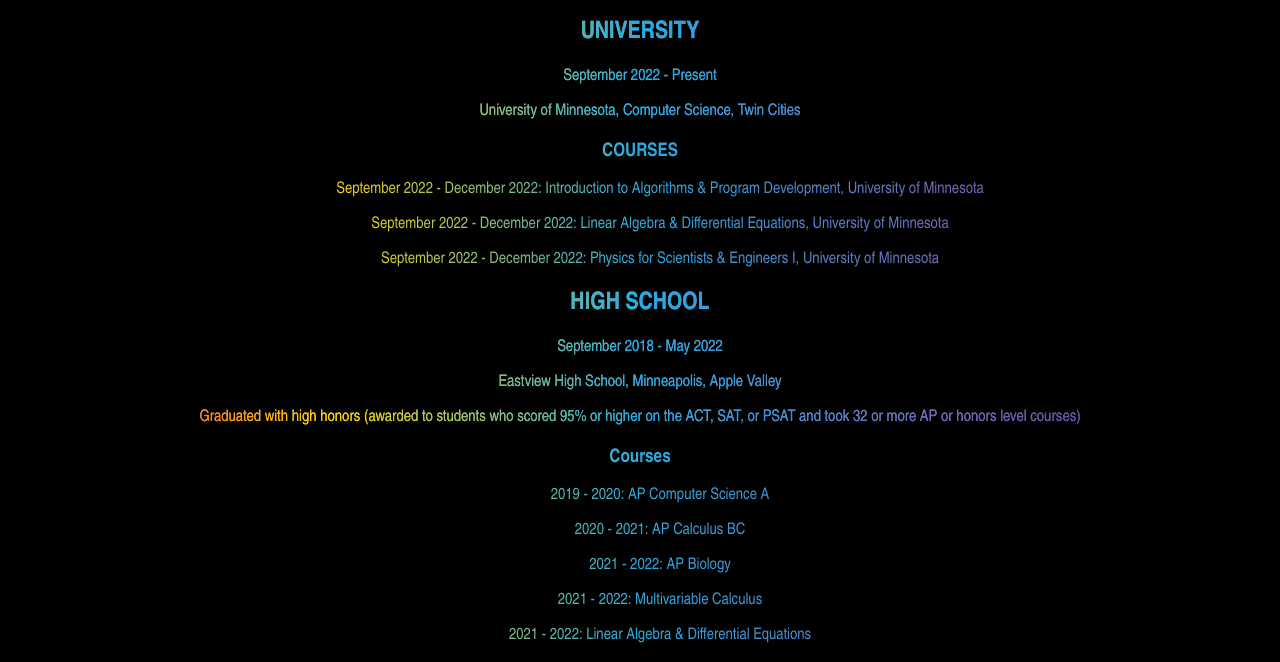
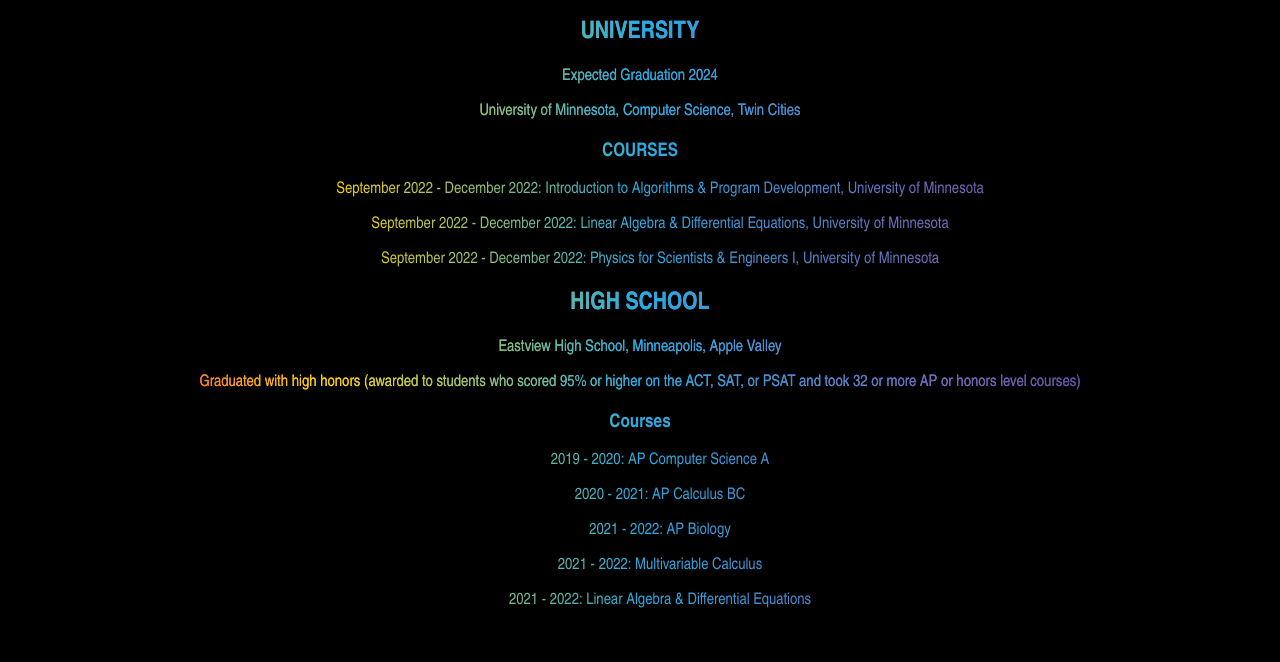
Before and after one commit to smritikhulbe/personal-website, a plain HTML site: page Website/Education.html in a window 1280 px wide. Shown: the part 182-844 px from the top of the page. After the commit the page ends 809 px from the top, so only its background shows below. Drawn offline with Linux system fonts and the light colour scheme.

Commit message:
Update Education.html
Added some changes to graduation dates.

```diff
--- a/Website/Education.html
+++ b/Website/Education.html
@@ -5,7 +5,7 @@
       <link rel="stylesheet" type="text/css" href="styles.css">
     </head>
     <body>
-      <div class="header" style="background-image: linear-gradient(to right, #f80759, #fdd203, #29abe2,#7566b7, #4b2f7b);-webkit-background-clip: text;-webkit-text-fill-color: transparent; text-align: center;"><a href="Website.html">Smriti Khulbe</a></div>
+      <div class="header" style="background-image: linear-gradient(to right, #f80759, #fdd203, #29abe2,#7566b7, #4b2f7b);-webkit-background-clip: text;-webkit-text-fill-color: transparent; text-align: center;"><a href="index.html">Smriti Khulbe</a></div>
       <div class="navbar">
         <a href="index.html">Home Page</a>
         <a href="Education.html">Education</a>
@@ -20,7 +20,7 @@
         <h1>EDUCATION</h1>
       <div class="University">
         <h2>UNIVERSITY</h2>
-        <p>September 2022 - Present</p>
+        <p>Expected Graduation 2024</p>
         <p>University of Minnesota, Computer Science, Twin Cities</p>
       </div>
         <h3>COURSES</h3>
@@ -31,7 +31,6 @@
         </ul>
       <div class="High School">
         <h2>HIGH SCHOOL</h2>
-        <p>September 2018 - May 2022</p>
         <p>Eastview High School, Minneapolis, Apple Valley</p>
         <p>Graduated with high honors (awarded to students who scored 95% or higher on the ACT, SAT, or PSAT and took 32 or more AP or honors level courses)</p>
     </div>
@@ -44,6 +43,5 @@
           <p>2021 - 2022: Linear Algebra & Differential Equations</p>
         </ul>
       </div>
-      </div>
     </body>
   </html>
```
